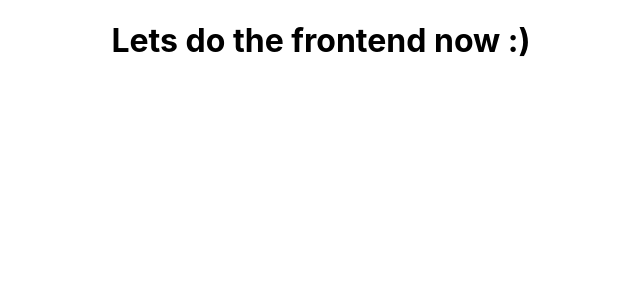
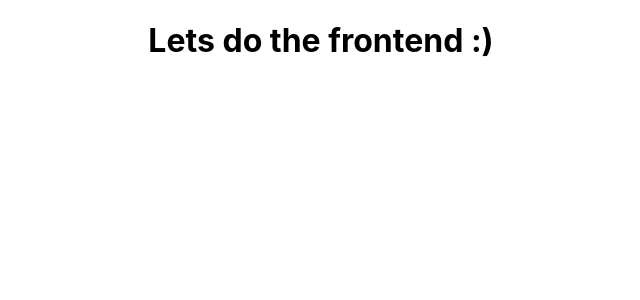
Before and after one commit to sailendrachettri/harry-mern-stack-learning, a React (Create React App) app in the folder proj1/inotebook/: page / in a window 1280 px wide. Shown: the top 300 px of the page, without its empty margins (319-959 px from the left). Built offline with nearby package versions, Linux system fonts and the light colour scheme.

Commit message:
lecture 55 complected

```diff
--- a/proj1/inotebook/package.json
+++ b/proj1/inotebook/package.json
@@ -18,7 +18,7 @@
     "build": "react-scripts build",
     "test": "react-scripts test",
     "eject": "react-scripts eject",
-    "both": "concurrently \"npm start nodemon\" \"backend/index.js\""
+    "both": "concurrently \"npm start\" \"nodemon backend/index.js\""
   },
   "eslintConfig": {
     "extends": [
--- a/proj1/inotebook/public/index.html
+++ b/proj1/inotebook/public/index.html
@@ -1,14 +1,12 @@
 <!DOCTYPE html>
 <html lang="en">
+
 <head>
   <meta charset="utf-8" />
   <link rel="icon" href="%PUBLIC_URL%/favicon.ico" />
   <meta name="viewport" content="width=device-width, initial-scale=1" />
   <meta name="theme-color" content="#000000" />
-    <meta
-      name="description"
-      content="Web site created using create-react-app"
-    />
+  <meta name="description" content="Web site created using create-react-app" />
   <link rel="apple-touch-icon" href="%PUBLIC_URL%/logo192.png" />
   <!--
       manifest.json provides metadata used when your web app is installed on a
@@ -24,8 +22,9 @@
       work correctly both with client-side routing and a non-root public URL.
       Learn how to configure a non-root public URL by running `npm run build`.
     -->
-    <title>React App</title>
+  <title>iNotebook - An online note taking webapplication</title>
 </head>
+
 <body>
   <noscript>You need to enable JavaScript to run this app.</noscript>
   <div id="root"></div>
@@ -40,4 +39,5 @@
       To create a production bundle, use `npm run build` or `yarn build`.
     -->
 </body>
+
 </html>
--- a/proj1/inotebook/src/App.js
+++ b/proj1/inotebook/src/App.js
@@ -1,11 +1,10 @@
-import logo from './logo.svg';
 import './App.css';
 
 function App() {
   return (
     <div className="App">
       <>
-        <h1>Lets do the frontend now :)</h1>
+        <h1>Lets do the frontend :)</h1>
       </>
     </div>
   );
--- a/proj1/inotebook/src/index.js
+++ b/proj1/inotebook/src/index.js
@@ -2,7 +2,6 @@ import React from 'react';
 import ReactDOM from 'react-dom/client';
 import './index.css';
 import App from './App';
-import reportWebVitals from './reportWebVitals';
 
 const root = ReactDOM.createRoot(document.getElementById('root'));
 root.render(
@@ -10,8 +9,3 @@ root.render(
     <App />
   </React.StrictMode>
 );
-
-// If you want to start measuring performance in your app, pass a function
-// to log results (for example: reportWebVitals(console.log))
-// or send to an analytics endpoint. Learn more: https://bit.ly/CRA-vitals
-reportWebVitals();
```
Lines whose indentation alone changed are shown as unchanged.
